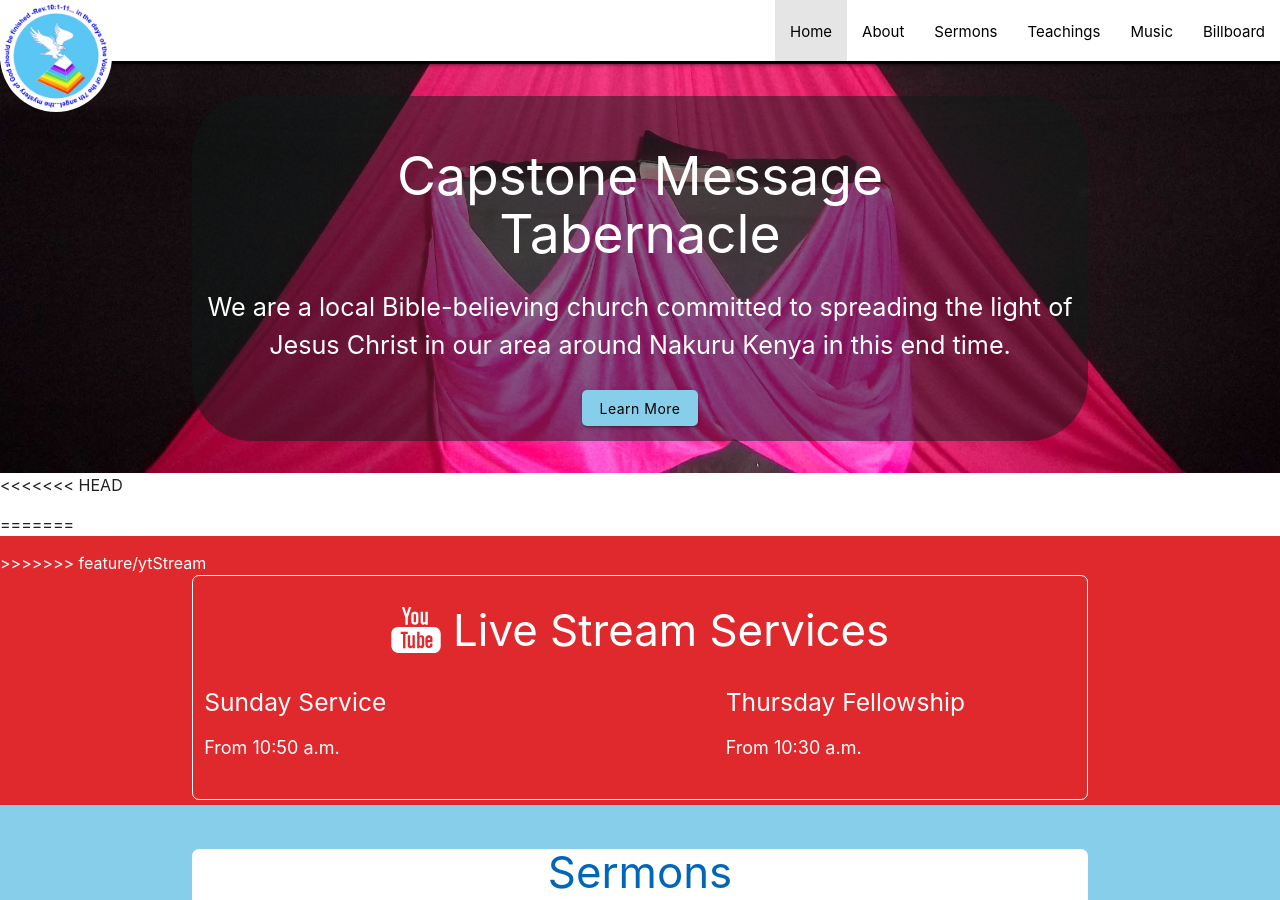
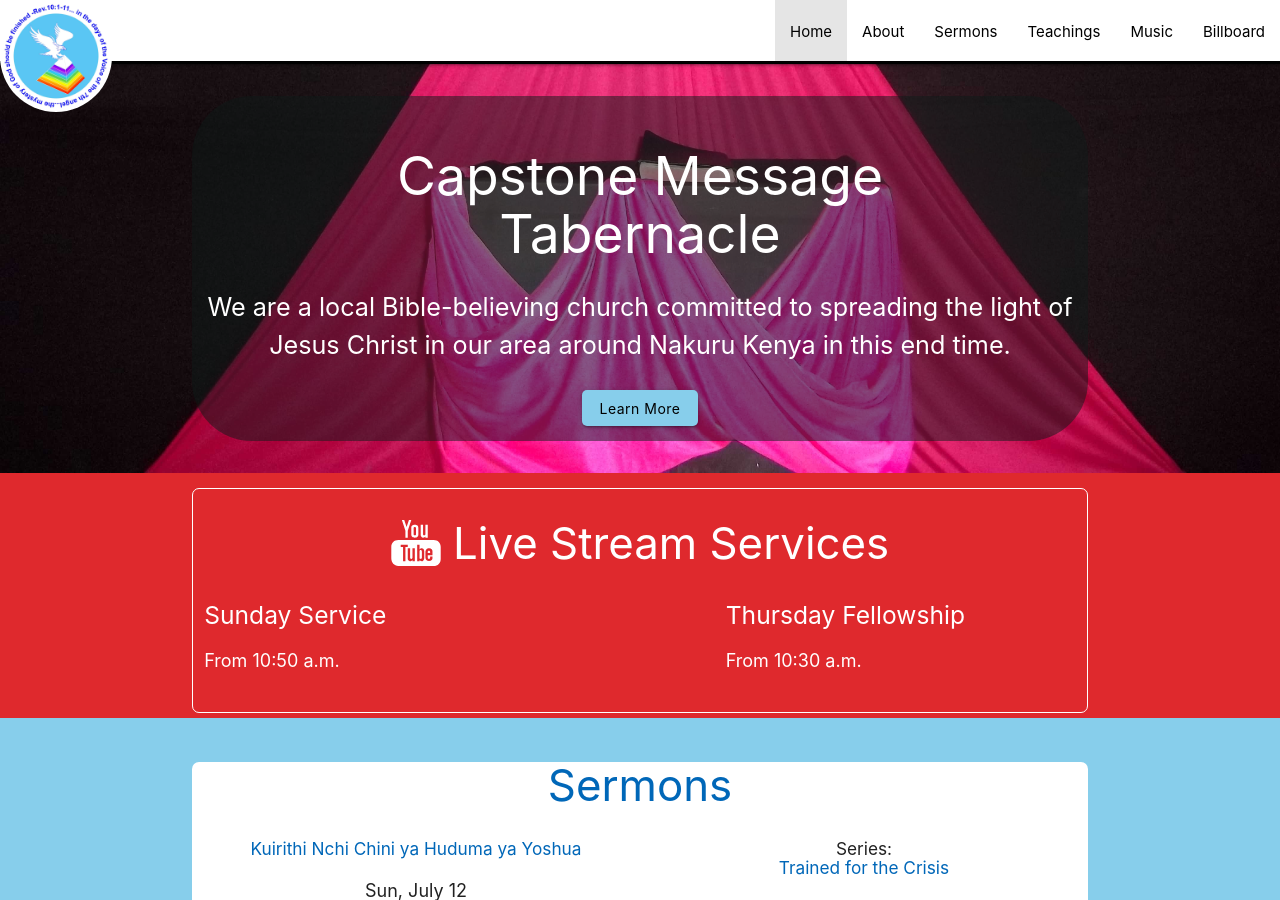
Before and after one commit to njorogetimk/cmt-redisigned, a Jekyll site: the page built from index.html, in a window 1280 px wide and 900 px high. Built offline with Jekyll 4.4.1, drawn with Linux system fonts in a browser that asks for light colours.

Commit message:
Merge conflict

```diff
--- a/index.html
+++ b/index.html
@@ -14,12 +14,7 @@ node: "Home"
     <a href="aboutus.html" class="btn">Learn More</a>
   </div>
 </section>
-<<<<<<< HEAD
-
-<section class="section">
-=======
 <section class="section services">
->>>>>>> feature/ytStream
   <div class="container">
     <h3 class="center title"> <a target="_blank" rel="noopener noreferrer"
         href="https://www.youtube.com/channel/UCNMWw2o7Ahu1x-A_PphKmzg?view_as=subscriber"><img src="images/youtube.svg"
```
